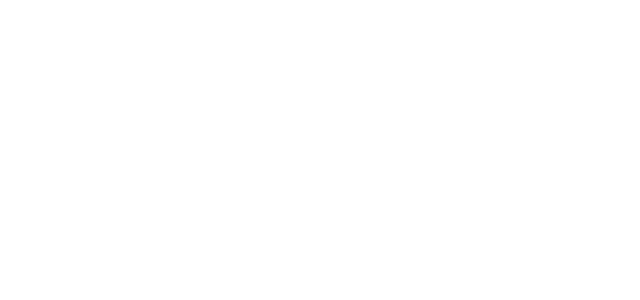
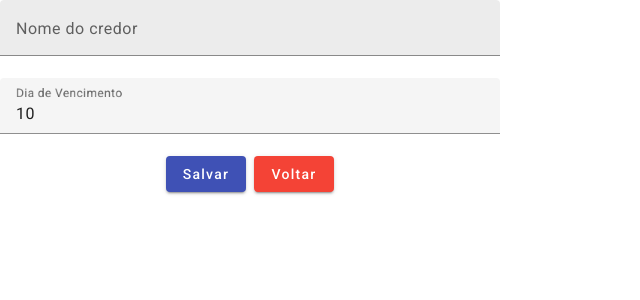
Before and after one commit to rafaelcn1dev/financeiro-frontend, an Angular app: page /criarcredor in a window 1280 px wide. Before the commit this address led to /. Shown: the top 300 px of the page, without its empty margins (0-640 px from the left). Built offline with nearby package versions, Linux system fonts and the light colour scheme.

Commit message:
CRiação do criar credor

```diff
--- a/src/app/app-routing.module.ts
+++ b/src/app/app-routing.module.ts
@@ -1,10 +1,12 @@
 import { NgModule } from '@angular/core';
 import { RouterModule, Routes } from '@angular/router';
 import { CredoresComponent } from './components/credores/credores.component';
+import { CriarCredorComponent } from './components/criar-credor/criar-credor.component';
 
 const routes: Routes = [
     { path: '', redirectTo: '/credores', pathMatch: 'full' },
     { path: 'credores', component: CredoresComponent },
+    { path: 'criarcredor', component: CriarCredorComponent },
 ];
 
 @NgModule({
--- a/src/app/app.module.ts
+++ b/src/app/app.module.ts
@@ -7,6 +7,7 @@
 import { AppRoutingModule } from './app-routing.module';
 import { MatTableModule } from '@angular/material/table';
 import { MatButtonModule } from '@angular/material/button';
+import { CriarCredorComponent } from './components/criar-credor/criar-credor.component';
 
 
 @NgModule({
@@ -19,7 +20,8 @@
     AppRoutingModule,
     MatTableModule,
     MatButtonModule,
-    CredoresComponent
+    CredoresComponent,
+    CriarCredorComponent
   ],
   providers: [],
   bootstrap: [AppComponent]
--- /dev/null
+++ b/src/app/components/criar-credor/criar-credor.component.css
@@ -0,0 +1,21 @@
+.form {
+    min-width: 150px;
+    max-width: 500px;
+    width: 100%;
+}
+
+.full-width {
+    width: 100%;
+}
+
+
+.button-row {
+    display: flex;
+    justify-content: center;
+    gap: 8px;
+}
+
+.button-row .mat-mdc-button-base {
+    margin: 0;
+    min-width: 80px;
+}
--- /dev/null
+++ b/src/app/components/criar-credor/criar-credor.component.html
@@ -0,0 +1,15 @@
+<form class="form">
+    <mat-form-field class="full-width">
+        <mat-label>Nome do credor</mat-label>
+        <input matInput placeholder="Ex. Cartão C6">
+    </mat-form-field>
+
+    <mat-form-field class="full-width">
+        <mat-label>Dia de Vencimento</mat-label>
+        <input type="number" min="1" max="31" matInput placeholder="Ex. 10" value="10">
+    </mat-form-field>
+    <div class="button-row">
+        <button mat-raised-button color="primary">Salvar</button>
+        <button mat-raised-button color="warn">Voltar</button>
+    </div>
+</form>
```
Also changed, not shown: src/app/components/criar-credor/criar-credor.component.ts (added, +16 -0 lines), 1 other file (tests, documents, lock files or other folders).
